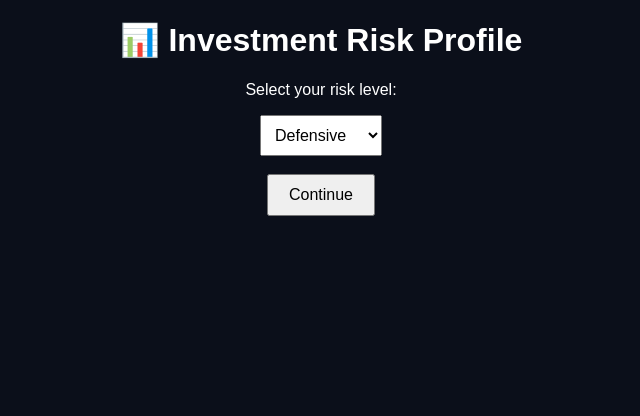
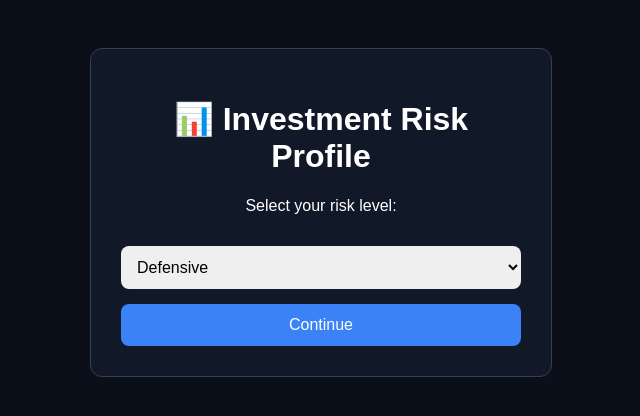
Before and after one commit to CycleX66/ai-stock-app, a Flask app: page /onboarding in a window 1280 px wide. Shown: the top 416 px of the page, without its empty margins (319-959 px from the left). Run offline with Flask 3, Linux system fonts and the light colour scheme.

Commit message:
Update onboarding.html

```diff
--- a/templates/onboarding.html
+++ b/templates/onboarding.html
@@ -1,17 +1,58 @@
 <!DOCTYPE html>
 <html>
 <head>
-    <title>Risk Profile</title>
+    <title>Investment Risk Profile</title>
+    <meta name="viewport" content="width=device-width, initial-scale=1.0">
+
+    <style>
+        body {
+            background: #0b0f1a;
+            color: white;
+            font-family: Arial, sans-serif;
+            text-align: center;
+            padding: 40px;
+        }
+
+        .card {
+            background: #111827;
+            border: 1px solid #334155;
+            border-radius: 12px;
+            padding: 30px;
+            max-width: 400px;
+            margin: auto;
+        }
+
+        select, button {
+            padding: 12px;
+            font-size: 16px;
+            margin-top: 15px;
+            width: 100%;
+            border-radius: 8px;
+            border: none;
+        }
+
+        button {
+            background: #3b82f6;
+            color: white;
+            cursor: pointer;
+        }
+
+        button:hover {
+            background: #2563eb;
+        }
+    </style>
 </head>
-<body style="background:#0b0f1a; color:white; font-family:Arial; text-align:center;">
 
+<body>
+
+    <div class="card">
         <h1>📊 Investment Risk Profile</h1>
 
         <p>Select your risk level:</p>
 
         <form action="/" method="GET">
 
-    <select name="risk" style="padding:10px; font-size:16px;">
+            <select name="risk">
                 <option value="defensive">Defensive</option>
                 <option value="cautious">Cautious</option>
                 <option value="balanced">Balanced</option>
@@ -19,13 +60,10 @@
                 <option value="aggressive">Aggressive</option>
             </select>
 
-    <br><br>
-
-    <button type="submit" style="padding:10px 20px; font-size:16px;">
-        Continue
-    </button>
+            <button type="submit">Continue</button>
 
         </form>
+    </div>
 
 </body>
 </html>
```
Lines whose indentation alone changed are shown as unchanged.
